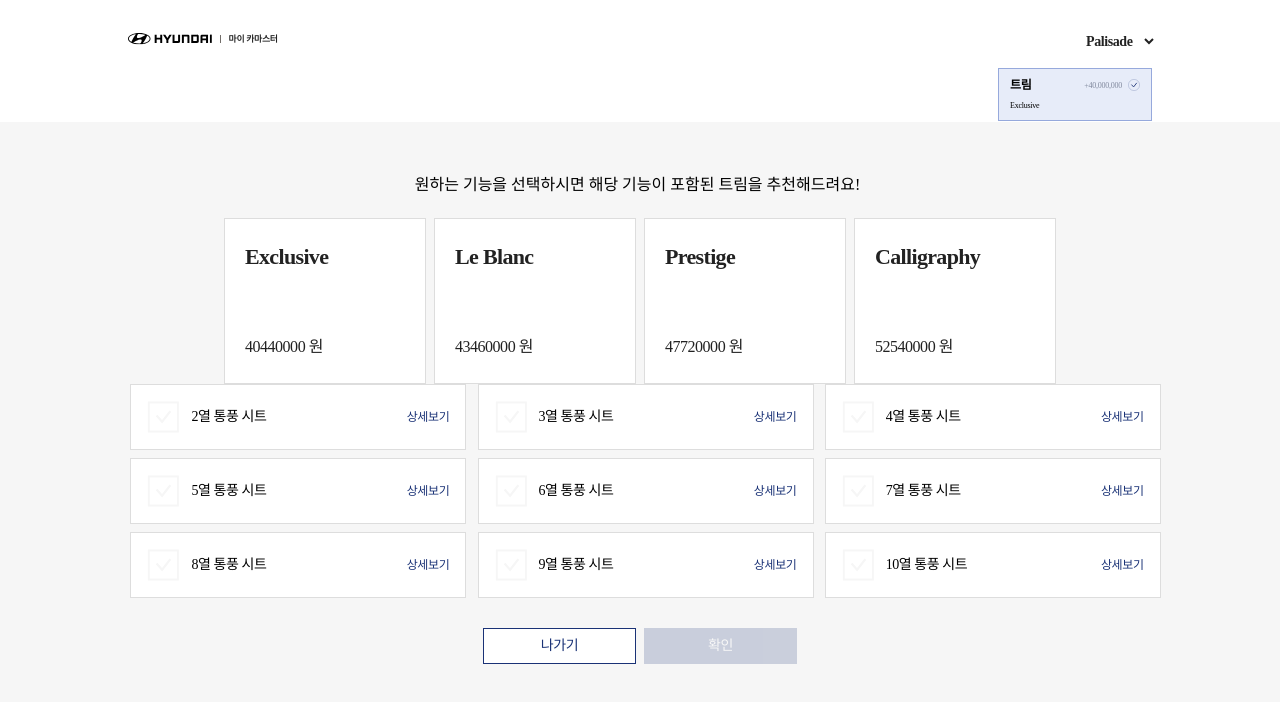
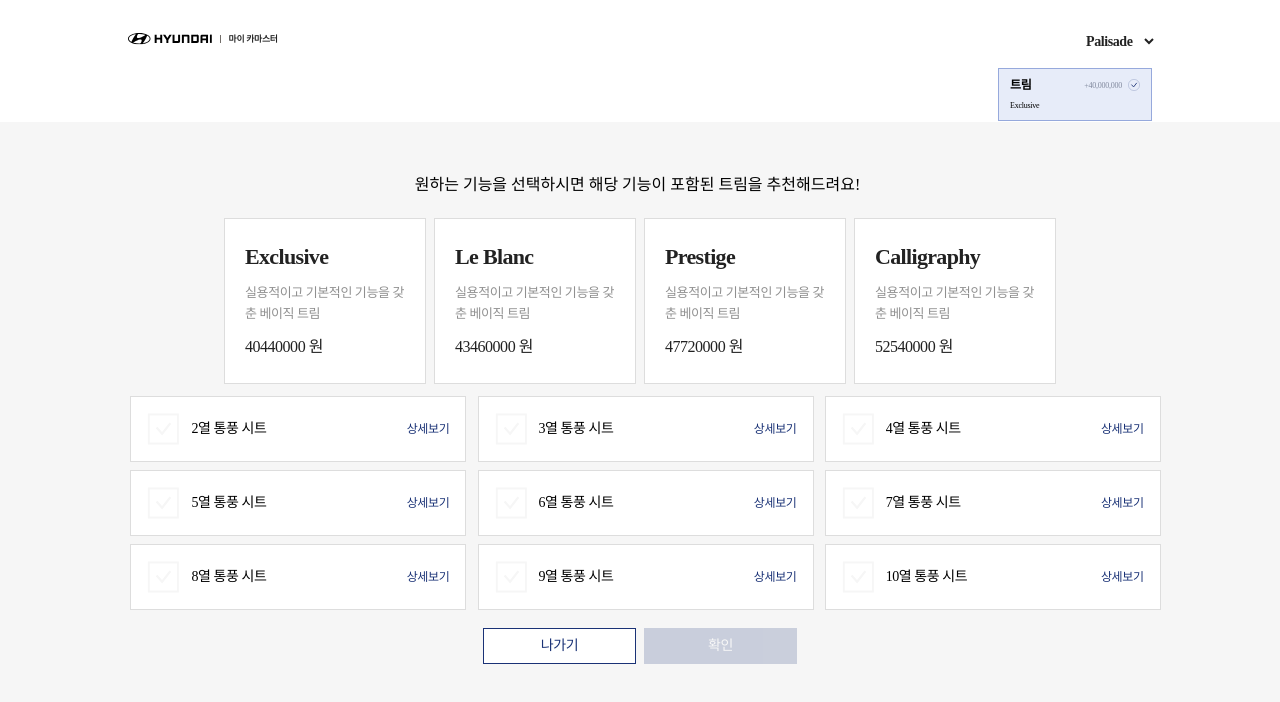
Before and after one commit to Hypersand/A5-Idle, a React (Vite) app in the folder frontend/Idle/: page /trim in a window 1280 px wide. Both pictures are taken after a click on the button "내게 맞는 트림 찾기". Shown: the top 702 px of the page. Built offline with nearby package versions, Linux system fonts and the light colour scheme; a web font is replaced by a local one.

Commit message:
[feat] 확인시 alert가 뜨도록

```diff
--- a/frontend/Idle/src/components/findTrim/FindTrimContent.jsx
+++ b/frontend/Idle/src/components/findTrim/FindTrimContent.jsx
@@ -80,17 +80,15 @@ function FindTrimContent({ setVisible }) {
       return false;
     },
   };
-  function setModalOff() {
+  function setModalOff(animateTime) {
     setAnimationState(true);
-    setOptionAlertVisible(true);
     setTimeout(() => {
       setVisible(false);
-    }, 4000);
+    }, animateTime);
   }
   function clickCheck() {
-    // if (tempCar.trim.name == ) {
-    //   setClickActive(true);
-    // }
+    setOptionAlertVisible(true);
+    setModalOff(4000);
   }
   return (
     <StFindTrimContentContainer $animationstate={animationstate}>
@@ -104,7 +102,12 @@ function FindTrimContent({ setVisible }) {
         }}
       />
       <StFindTrimContentButtonContainer>
-        <WhiteButton text={"나가기"} onClick={setModalOff} />
+        <WhiteButton
+          text={"나가기"}
+          onClick={() => {
+            setModalOff(1000);
+          }}
+        />
         <BlueButton text={"확인"} isActive={clickActive} onClick={clickCheck} />
       </StFindTrimContentButtonContainer>
       {optionAlertVisible && <OptionAlert text={["테스트"]} />}
--- a/frontend/Idle/src/components/findTrim/FindTrimContentMain.jsx
+++ b/frontend/Idle/src/components/findTrim/FindTrimContentMain.jsx
@@ -5,7 +5,7 @@ import { useEffect, useState } from "react";
 import OptionBoxContainer from "../findTrim/OptionBoxContainer";
 import { selectedOptionContext } from "../../utils/context";
 
-function FindTrimContentMain({ car, onClick}) {
+function FindTrimContentMain({ car, onClick }) {
   const [dummyData, setDummyData] = useState([]);
   const [selected, setSelected] = useState(-1);
   const [isActive, setIsActive] = useState(true);
@@ -34,23 +34,25 @@ function FindTrimContentMain({ car, onClick}) {
   function toggleActive() {
     setIsActive(!isActive);
   }
+
+  function renderTrimBox() {
+    return dummyData.map((item, index) => (
+      <TrimBox
+        key={item.trim_idx}
+        name={item.name}
+        desc={item.description}
+        price={item.price}
+        isActive={isActive}
+        tempCar={car}
+        isSelected={index === selected}
+        onClick={() => handleClick(index)}
+      />
+    ));
+  }
   return (
     <selectedOptionContext.Provider value={{ selectedOption, setSelectedOption }}>
       <StFindTrimContentMain>
-        <StTrimBoxContainer>
-          {dummyData.map((item, index) => (
-            <TrimBox
-              key={item.trim_idx}
-              name={item.name}
-              desc={item.desc}
-              price={item.price}
-              isActive={true}
-              tempCar={car}
-              isSelected={index === selected}
-              onClick={() => handleClick(index)}
-            />
-          ))}
-        </StTrimBoxContainer>
+        <StTrimBoxContainer>{renderTrimBox()}</StTrimBoxContainer>
         <OptionBoxContainer />
       </StFindTrimContentMain>
     </selectedOptionContext.Provider>
--- a/frontend/Idle/src/components/findTrim/TrimBox.jsx
+++ b/frontend/Idle/src/components/findTrim/TrimBox.jsx
@@ -49,6 +49,7 @@ const StFindTrimTrimContainer = styled.div`
   background: ${({ theme, $isselected, $isactive }) =>
     $isselected ? theme.NavyBlue_5 : $isactive === "true" ? theme.White : theme.Grey_4};
   cursor: pointer;
+  margin-bottom: 12px;
 `;
 
 const StTrimBox = styled.div`
```
